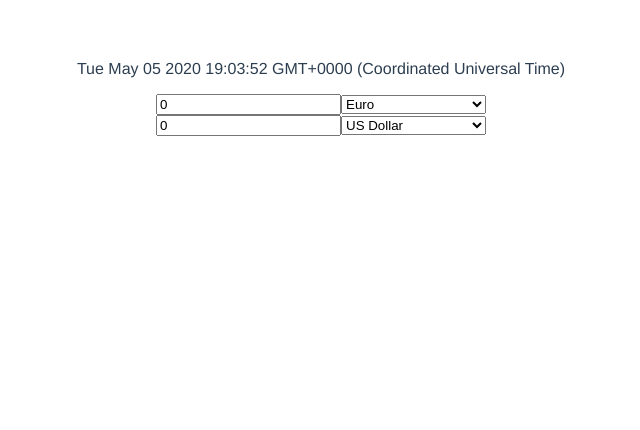
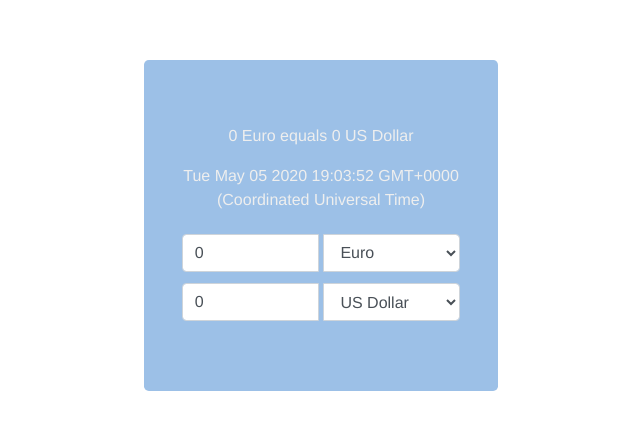
Before and after one commit to alex1431999/factset-excercise, a Vue app in the folder factset-exercise/: page / in a window 1280 px wide. Shown: the top 430 px of the page, without its empty margins (319-959 px from the left). Built offline with nearby package versions, Linux system fonts and the light colour scheme.

Commit message:
Add bootstrap
Add general neutral styling to the currency converter component

```diff
--- a/factset-exercise/babel.config.js
+++ b/factset-exercise/babel.config.js
@@ -1,5 +1,5 @@
 module.exports = {
-  presets: [
-    '@vue/cli-plugin-babel/preset'
+  "presets": [
+    "@vue/cli-plugin-babel/preset"
   ]
 }
--- a/factset-exercise/src/App.vue
+++ b/factset-exercise/src/App.vue
@@ -23,6 +23,11 @@ export default {
 </script>
 
 <style>
+:root {
+  --primary-color: rgb(238, 238, 238);
+  --secondary-color: rgb(156, 192, 231);
+}
+
 #app {
   font-family: Avenir, Helvetica, Arial, sans-serif;
   -webkit-font-smoothing: antialiased;
--- a/factset-exercise/src/components/CurrencyConverter.vue
+++ b/factset-exercise/src/components/CurrencyConverter.vue
@@ -1,33 +1,38 @@
 <template>
-  <div class="currency-converter">
-    <p v-if="base && target && value && result">
+  <div class="currency-converter container">
+    <div class="jumbotron">
+      <p v-if="typeof(base) === 'string' && typeof(target) === 'string'">
         {{value}} {{$t(`currencyConverter.currencies.${base}`)}} {{$t(`currencyConverter.equals`)}} {{result}} {{$t(`currencyConverter.currencies.${target}`)}}
       </p>
 
       <p>{{date}}</p>
 
+      <div class="input-group">
           <input
+            class="form-control spaced"
             type="number"
             v-model="value"
             @input="valueOnInputHandler"
           />
 
-    <select v-model="base" @change="baseOnChangeHandler">
+        <select v-model="base" @change="baseOnChangeHandler" class="form-control spaced">
           <option
             v-for="currency in currencyStrings"
             :value="currency" :key="currency">
               {{$t(`currencyConverter.currencies.${currency}`)}}
             </option>
         </select>
-    <br/>
+      </div>
 
+      <div class="input-group">
         <input
+          class="form-control spaced"
           type="number"
           v-model="result"
           @input="resultOnInputHandler"
         />
 
-    <select v-model="target" @change="targetOnChangeHandler">
+        <select v-model="target" @change="targetOnChangeHandler" class="form-control spaced">
           <option
             v-for="currency in currenciesAvailabe"
             :value="currency"
@@ -35,6 +40,8 @@
               {{$t(`currencyConverter.currencies.${currency}`)}}
             </option>
         </select>
+      </div>
+    </div>
   </div>
 </template>
 
@@ -156,3 +163,18 @@ export default {
   }
 }
 </script>
+^
+<style scoped>
+.currency-converter {
+  width: 30%;
+  color: var(--primary-color);
+}
+
+.jumbotron {
+  background-color: var(--secondary-color);
+}
+
+.spaced {
+  margin: 2%;
+}
+</style>
--- a/factset-exercise/src/main.js
+++ b/factset-exercise/src/main.js
@@ -1,4 +1,7 @@
+import '@babel/polyfill'
+import 'mutationobserver-shim'
 import Vue from 'vue'
+import './plugins/bootstrap-vue'
 import App from './App.vue'
 import i18n from './i18n'
 
```
Also changed, not shown: factset-exercise/package.json (+9 -0 lines), factset-exercise/src/plugins/bootstrap-vue.js (added, +7 -0 lines), 1 other file (tests, documents, lock files or other folders). Lines whose indentation alone changed are shown as unchanged.
